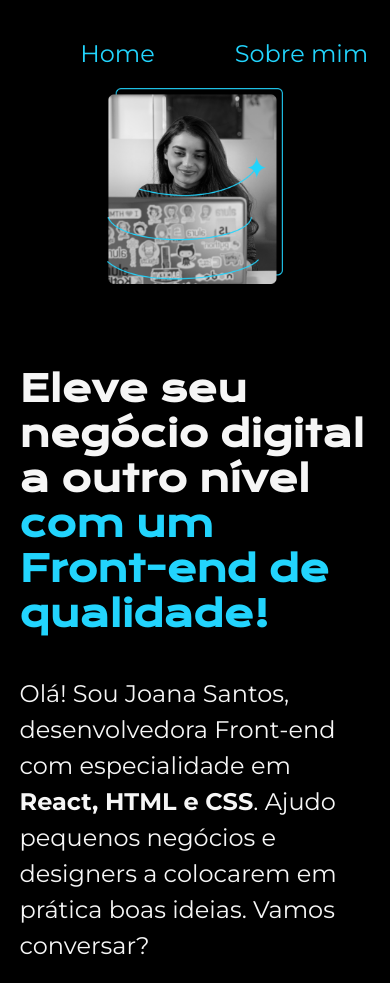
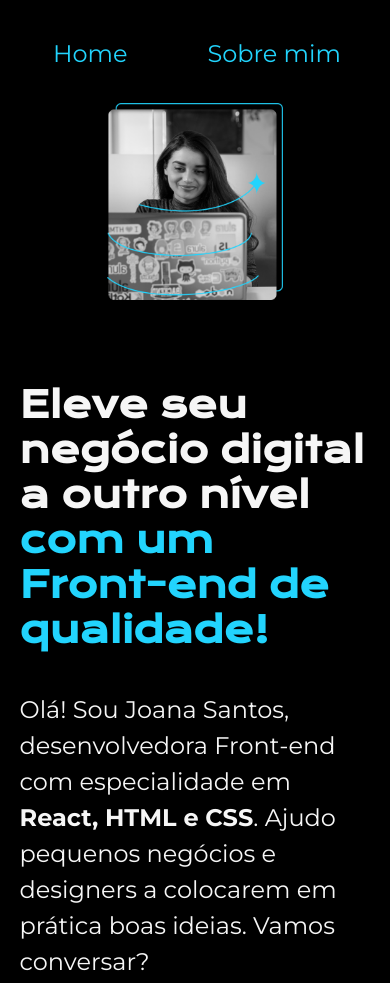
Before and after one commit to joaoriquelme/projeto-portfolio, a plain HTML site: page index.html in a window 390 px wide. Shown: the top 983 px of the page. Drawn offline with nearby package versions, Linux system fonts and the light colour scheme.

Commit message:
final update
final update

```diff
--- a/styles/style.css
+++ b/styles/style.css
@@ -126,7 +126,7 @@ body {
 @media (max-width: 1200px) {
 
     .cabecalho {
-        padding: 10% 0% 0% 15%;
+        padding: 10% 0% 4% 1%;
     }
 
     .cabecalho__menu {
```
